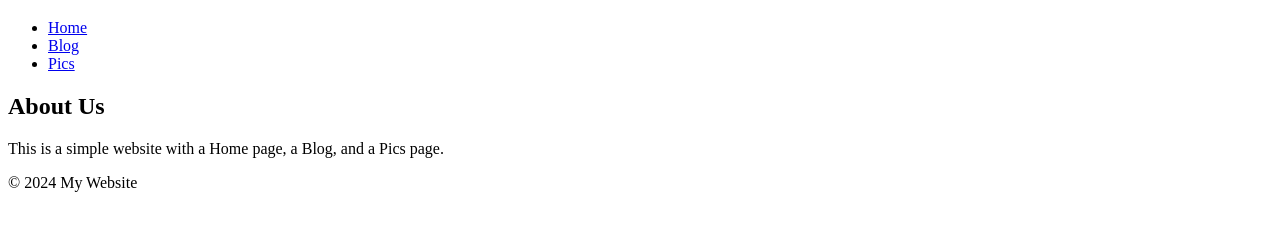
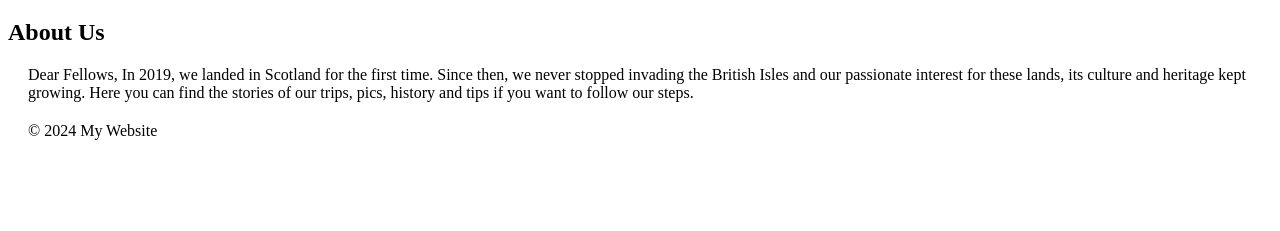
Before and after one commit to thelastinvaders/thelastinvaders.github.io, a plain HTML site: page index.html in a window 1280 px wide. Shown: the part 61-292 px from the top of the page. Drawn offline with Linux system fonts and the light colour scheme.

Commit message:
Update index.html

```diff
--- a/index.html
+++ b/index.html
@@ -2,23 +2,33 @@
 <html>
 <head>
     <title>The Invasion</title>
-    <link rel="stylesheet" href="style.css">
+    <style>
+        p {
+            margin: 20px;
+        }
+    </style>
 </head>
 <body>
     <header>
         <h1>Dear Fellows, Welcome to The Invasion</h1>
         <nav>
             <ul>
+                <!--
                 <li><a href="index.html">Home</a></li>
                 <li><a href="blog.html">Blog</a></li>
                 <li><a href="pics.html">Pics</a></li>
+                -->
+
             </ul>
         </nav>
     </header>
     <main>
         <section>
             <h2>About Us</h2>
-            <p>This is a simple website with a Home page, a Blog, and a Pics page.</p>
+            <p>Dear Fellows,
+                In 2019, we landed in Scotland for the first time. Since then, we never stopped invading the British Isles
+                and our passionate interest for these lands, its culture and heritage kept growing.
+                Here you can find the stories of our trips, pics, history and tips if you want to follow our steps.  </p>
         </section>
     </main>
     <footer>
```
